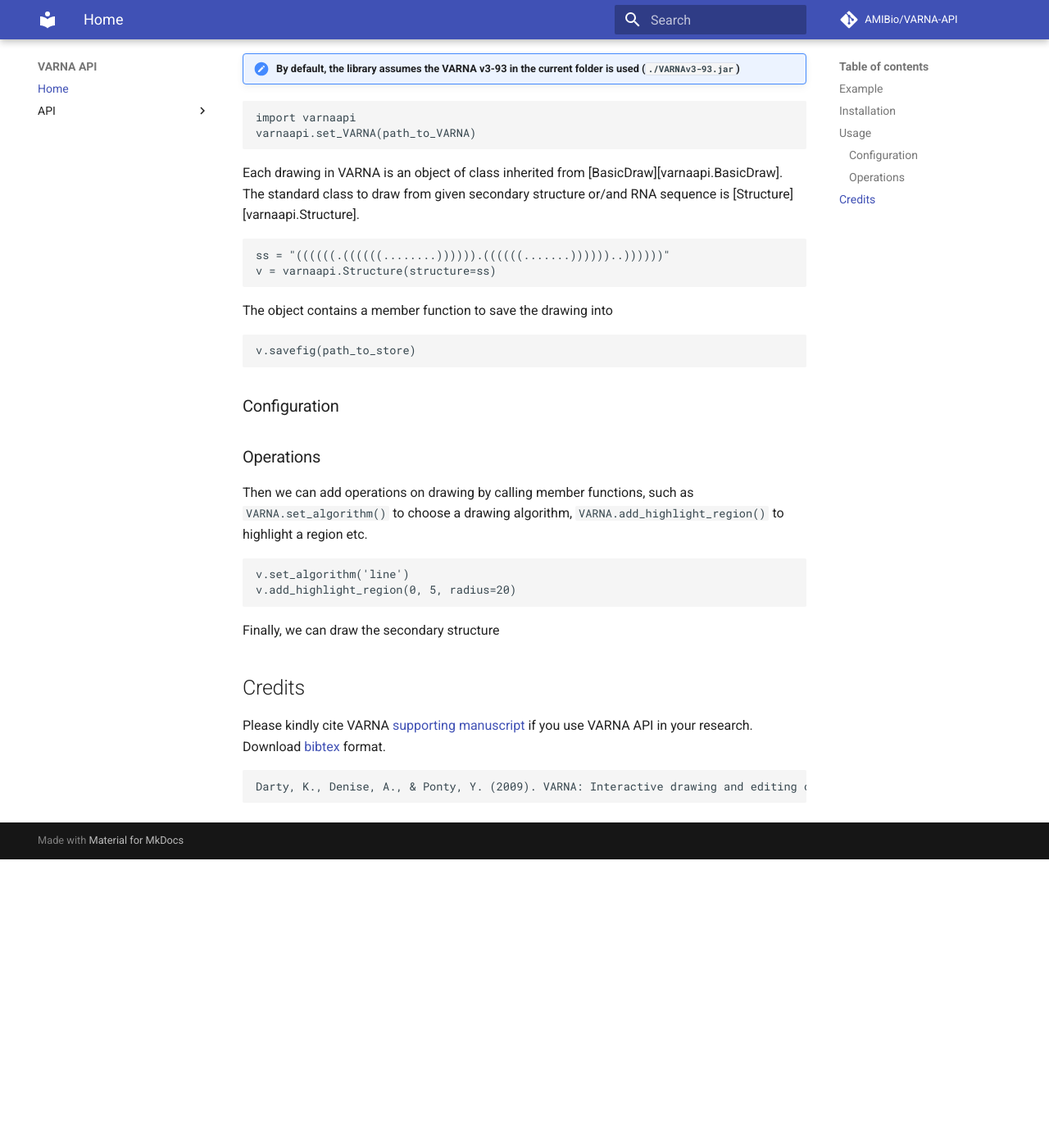
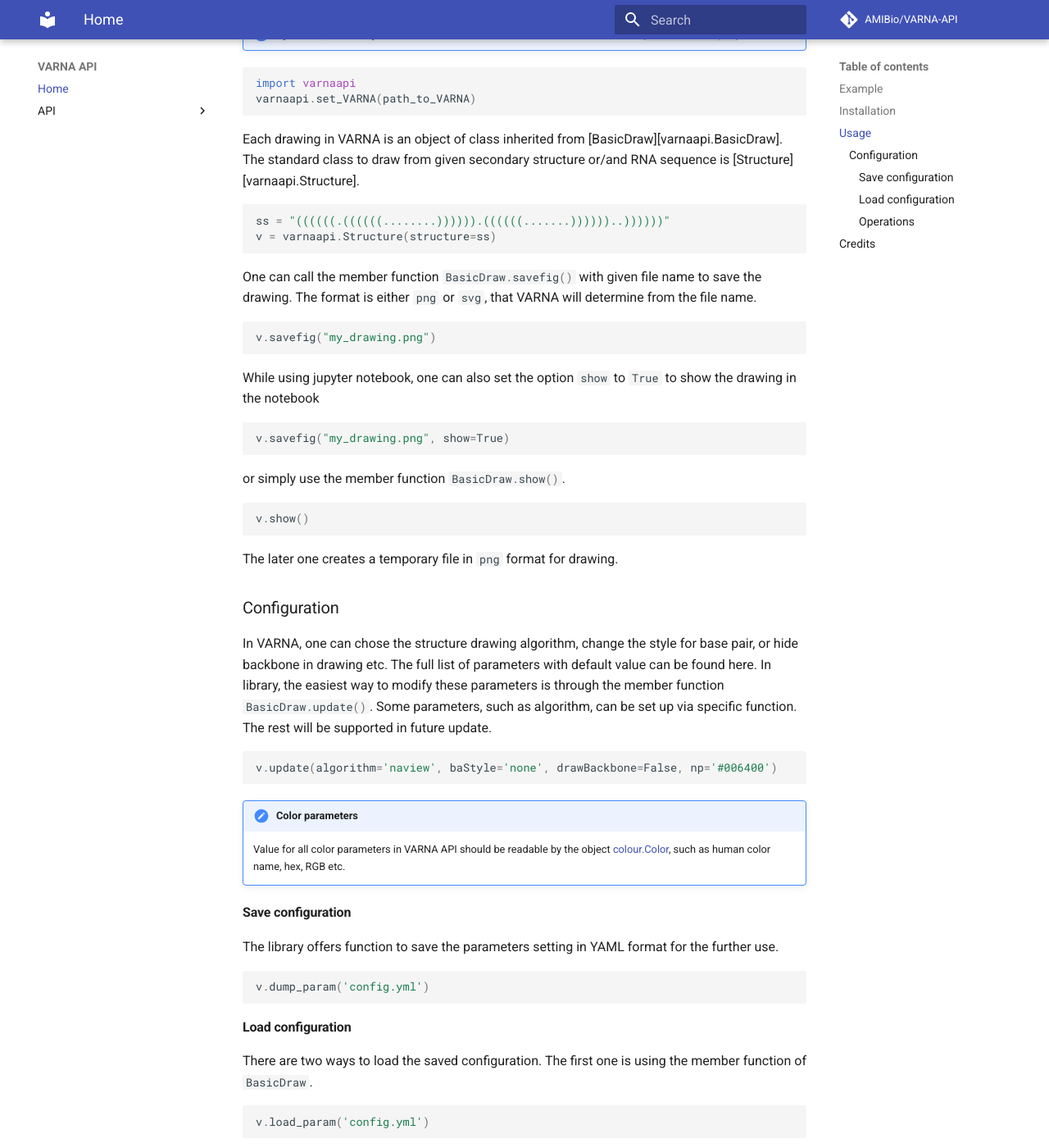
Before and after one commit to anthonyhtyao/varnaapi, an MkDocs documentation site: the page built from docs/index.md, in a window 1280 px wide and 1400 px high, scrolled down 924 px. Shown: the whole window at 82% size. Built offline with MkDocs 1.6.1 and Material for MkDocs 9.7.7, drawn with Linux system fonts in a browser that asks for light colours; before the commit the page ends 1972 px from its top, so only the background shows below that; some of the changed text lies outside the part shown.

Commit message:
Home page

````diff
--- a/docs/index.md
+++ b/docs/index.md
@@ -3,7 +3,6 @@ VARNA allows users to produce drawing in a non-iteractive way via command line.
 However, the command line might be massive and complicate in some use cases.
 VARNA API aims to simplify such process.
 
-__NOTE__: The VARNA API is 0-indexed unlike VARNA, which is 1-indexed.
 
 ## Example
 
@@ -42,21 +41,75 @@ ss = "((((((.((((((........)))))).((((((.......))))))..))))))"
 v = varnaapi.Structure(structure=ss)
 ```
 
-The object contains a member function to save the drawing into
+One can call the member function `#!python BasicDraw.savefig()` with given file name to save the drawing. The format is either `png` or `svg`, that VARNA will determine from the file name.
 
 ```python
-v.savefig(path_to_store)
+v.savefig("my_drawing.png")
 ```
+
+While using jupyter notebook, one can also set the option `show` to `#!python True` to show the drawing in the notebook
+
+```python
+v.savefig("my_drawing.png", show=True)
+```
+or simply use the member function `#!python BasicDraw.show()`.
+```py
+v.show()
+```
+
+The later one creates a temporary file in `png` format for drawing.
 
 ### Configuration
 
-### Operations
-Then we can add operations on drawing by calling member functions, such as `VARNA.set_algorithm()` to choose a drawing algorithm, `VARNA.add_highlight_region()` to highlight a region etc.
+In VARNA, one can chose the structure drawing algorithm, change the style for base pair, or hide backbone in drawing etc.
+The full list of parameters with default value can be found here.
+In library, the easiest way to modify these parameters is through the member function `#!python BasicDraw.update()`.
+Some parameters, such as algorithm, can be set up via specific function. The rest will be supported in future update.
+
 ```python
-v.set_algorithm('line')
+v.update(algorithm='naview', baStyle='none', drawBackbone=False, np='#006400')
+```
+
+!!! note "Color parameters"
+    Value for all color parameters in VARNA API should be readable by the object [colour.Color](https://github.com/vaab/colour), such as human color name, hex, RGB etc.
+
+#### Save configuration
+
+The library offers function to save the parameters setting in YAML format for the further use.
+```python
+v.dump_param('config.yml')
+```
+
+#### Load configuration
+
+There are two ways to load the saved configuration.
+The first one is using the member function of `BasicDraw`.
+```python
+v.load_param('config.yml')
+```
+The second way is loading the configuration as a global setting in the opened session.
+```python
+varnaapi.load_config('config.yml')
+```
+
+!!! note "Parameter value priority order"
+    VARNA API uses parameter values in the following order, _i.e._ if the value in the current order is undefined, then the next one is used
+
+    - Value set by `varnaapi.BasicDraw.update()` or similar functions
+    - Object Value loaded using `varnaapi.BasicDraw.load_param()`
+    - Global values loaded using `varnaapi.load_cofig()`
+    - Default parameter values.
+
+
+#### Operations
+VARNA allows different operations on drawing, such as highlighting a region, adding auxiliary base pairs.
+This can be achieved by using the proper functions. We invite users to read API for more details.
+```python
 v.add_highlight_region(0, 5, radius=20)
+v.add_aux_bp(0, 9, color='red')
 ```
-Finally, we can draw the secondary structure
+
+!!! note "The VARNA API is 0-indexed unlike VARNA, which is 1-indexed."
 
 ## Credits
 Please kindly cite VARNA [supporting manuscript](https://doi.org/10.1093/bioinformatics/btp250) if you use VARNA API in your research.
--- a/mkdocs.yml
+++ b/mkdocs.yml
@@ -32,4 +32,6 @@ plugins:
 markdown_extensions:
   - footnotes
   - pymdownx.highlight
+  - pymdownx.inlinehilite
+  - pymdownx.superfences
   - admonition
````
